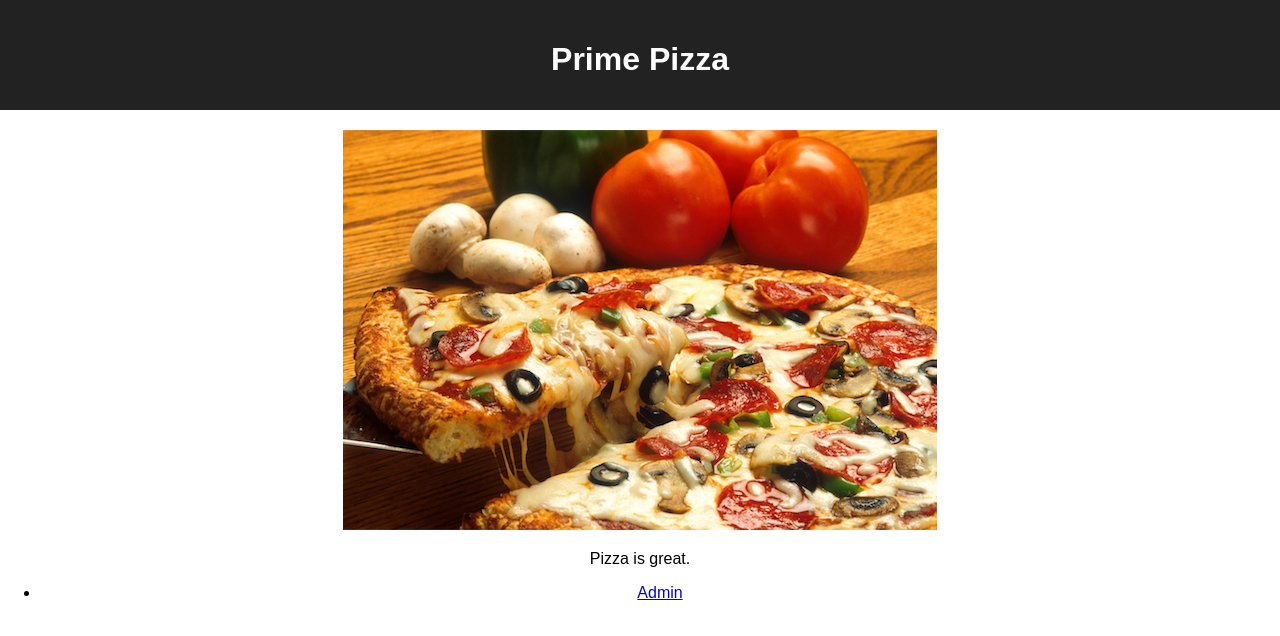
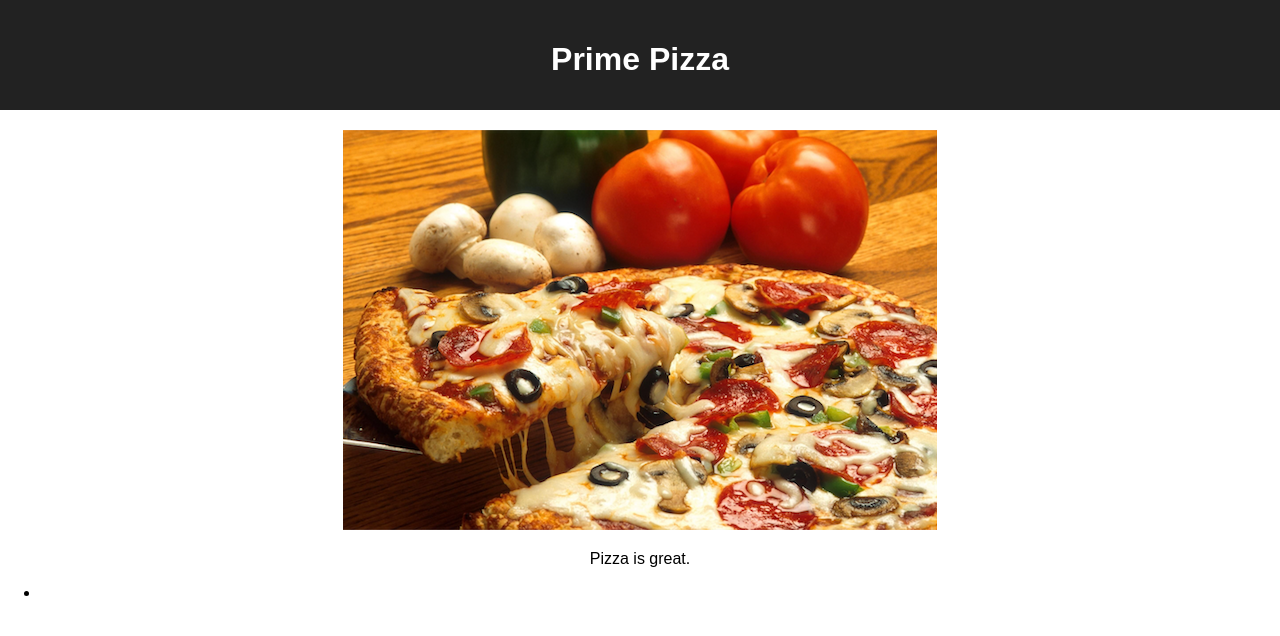
Before and after one commit to MileyLuna/gp-redux-pizza-parlor, a React (Create React App) app: page / in a window 1280 px wide. Shown: the top 636 px of the page. Built offline with nearby package versions, Linux system fonts and the light colour scheme.

Commit message:
removed the link to Admin... not needed.

```diff
--- a/src/components/App/App.jsx
+++ b/src/components/App/App.jsx
@@ -17,7 +17,7 @@ function App() {
       <p>Pizza is great.</p>
       <ul>
         <li>
-          <Link to='/Admin'>Admin</Link>
+          {/* <Link to='/Admin'>Admin</Link> */}
         </li>
       </ul>
 
```
